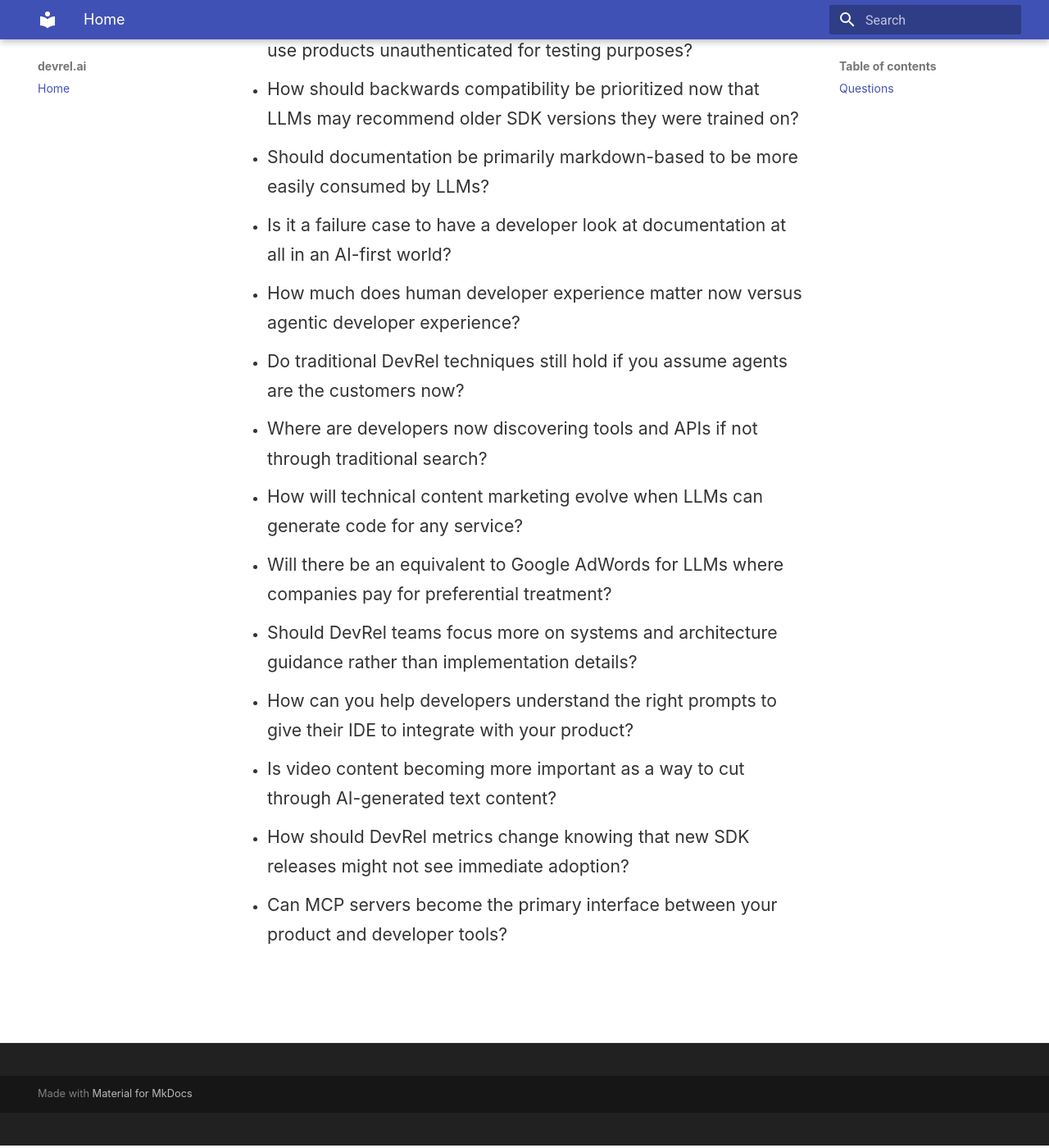
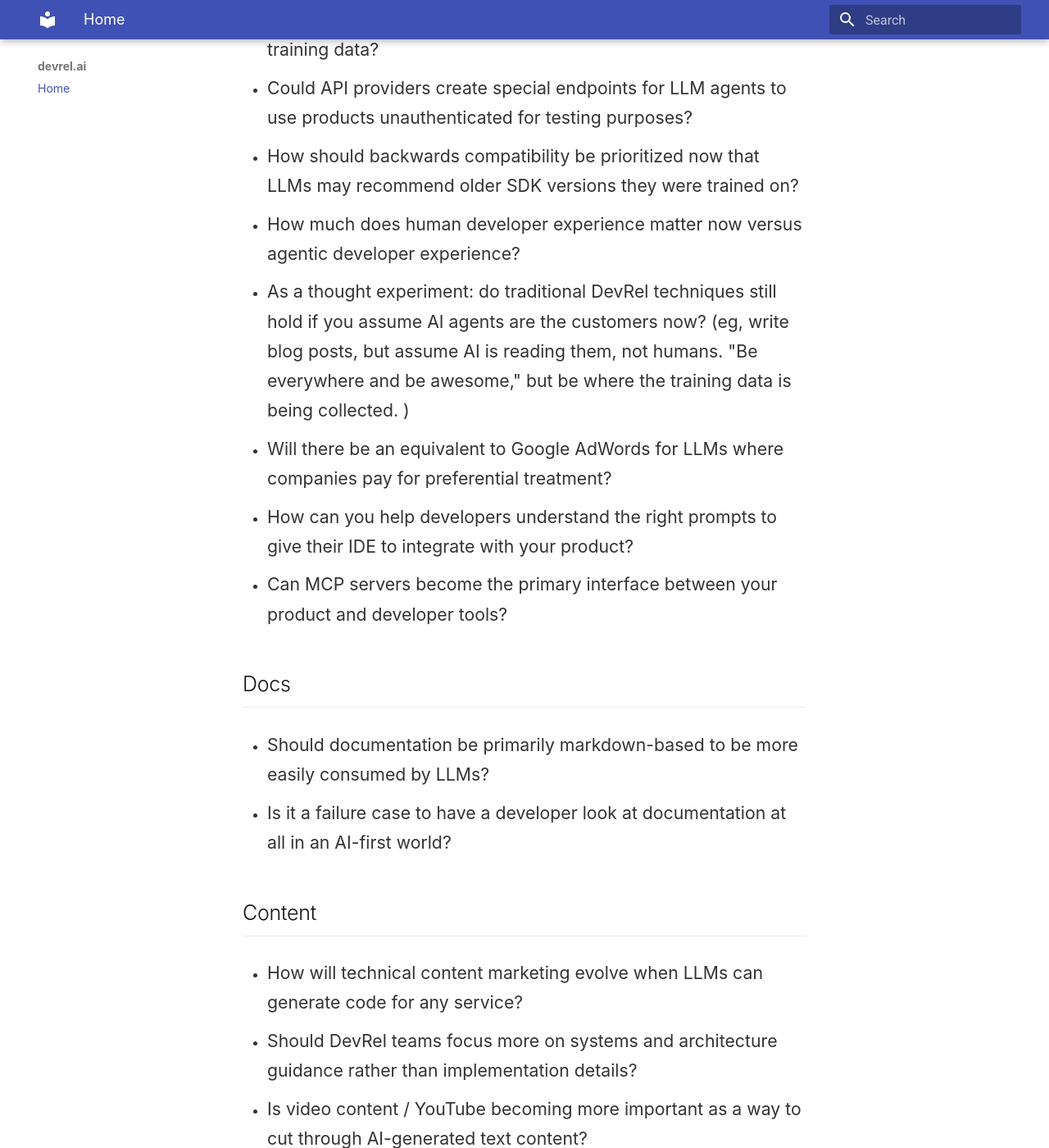
Before and after one commit to GregBaugues/devrel.ai, an MkDocs documentation site: the page built from docs/index.md, in a window 1280 px wide and 1400 px high, scrolled down 364 px. Shown: the whole window at 82% size. Built offline with MkDocs 1.6.1 and Material for MkDocs 9.7.7, drawn with Linux system fonts in a browser that asks for light colours; some of the changed text lies outside the part shown.

Commit message:
update questions

```diff
--- a/docs/index.md
+++ b/docs/index.md
@@ -2,7 +2,9 @@
 
 
 
-## Questions
+# Questions
+
+## AI Assisted Coding
 
 - How do you build relationships with model providers to ensure your code and documentation are properly represented in training data?
 
@@ -10,26 +12,37 @@
 
 - How should backwards compatibility be prioritized now that LLMs may recommend older SDK versions they were trained on?
 
+- How much does human developer experience matter now versus agentic developer experience?
+
+- As a thought experiment: do traditional DevRel techniques still hold if you assume AI agents are the customers now? (eg, write blog posts, but assume AI is reading them, not humans. "Be everywhere and be awesome," but be where the training data is being collected. )
+
+- Will there be an equivalent to Google AdWords for LLMs where companies pay for preferential treatment?
+
+- How can you help developers understand the right prompts to give their IDE to integrate with your product?
+
+- Can MCP servers become the primary interface between your product and developer tools?
+
+## Docs
+
 - Should documentation be primarily markdown-based to be more easily consumed by LLMs?
 
 - Is it a failure case to have a developer look at documentation at all in an AI-first world?
 
-- How much does human developer experience matter now versus agentic developer experience?
+## Content
 
-- Do traditional DevRel techniques still hold if you assume agents are the customers now?
+- How will technical content marketing evolve when LLMs can generate code for any service?
+
+- Should DevRel teams focus more on systems and architecture guidance rather than implementation details?
+
+- Is video content / YouTube becoming more important as a way to cut through AI-generated text content?
+
+## Events
+
+* How are T&E and Sponsorship budgets looking post-pandemic, post zero-interest rates?
+# Acquisition
 
 - Where are developers now discovering tools and APIs if not through traditional search?
 
-- How will technical content marketing evolve when LLMs can generate code for any service?
+# Measurement
 
-- Will there be an equivalent to Google AdWords for LLMs where companies pay for preferential treatment?
-
-- Should DevRel teams focus more on systems and architecture guidance rather than implementation details?
-
-- How can you help developers understand the right prompts to give their IDE to integrate with your product?
-
-- Is video content becoming more important as a way to cut through AI-generated text content?
-
-- How should DevRel metrics change knowing that new SDK releases might not see immediate adoption?
-
-- Can MCP servers become the primary interface between your product and developer tools?
+- How should devrel metrics change knowing that new SDK releases might not see immediate adoption?
```
